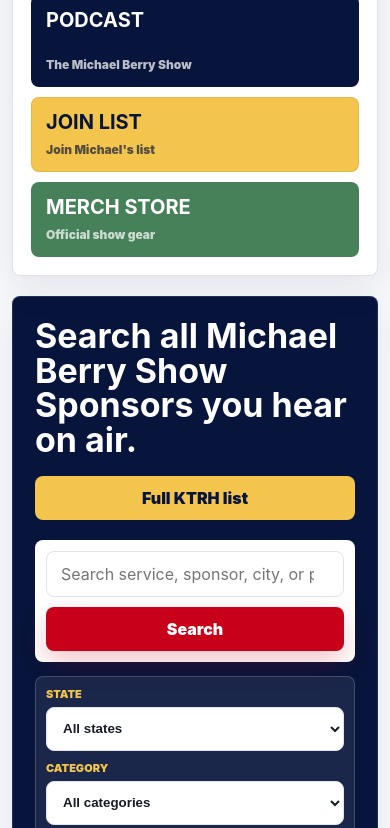
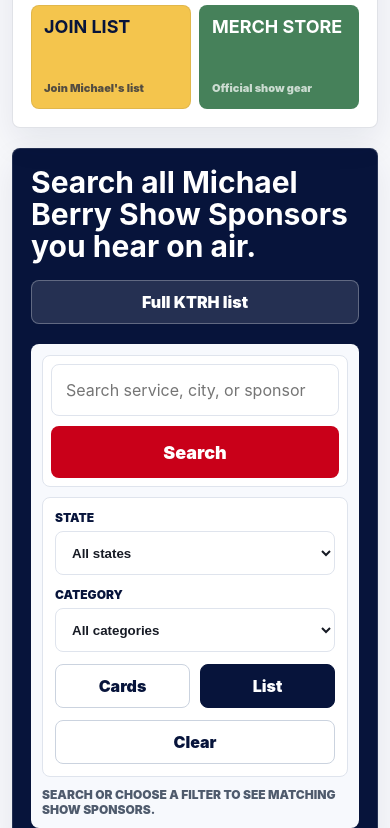
Before and after one commit to hak-tx/mb-show, a website: page index.html in a window 390 px wide. Shown: the part 843-1671 px from the top of the page. Drawn offline with Linux system fonts and the light colour scheme.

Commit message:
Simplify mobile sponsor directory

```diff
--- a/index.html
+++ b/index.html
@@ -13,7 +13,7 @@
       rel="icon"
       href="https://michaelberryshow.com/cdn/shop/files/mb-logo-300x276.png?crop=center&height=32&v=1683575562&width=32"
     >
-    <link rel="stylesheet" href="./styles.css?v=15">
+    <link rel="stylesheet" href="./styles.css?v=16">
   </head>
   <body>
     <header class="topbar site-header">
@@ -101,7 +101,7 @@
         <div class="directory-shell">
           <form class="search-row" role="search" aria-label="Search sponsors" id="sponsor-search-form">
             <label class="sr-only" for="sponsor-search">Search sponsors</label>
-            <input id="sponsor-search" name="q" type="search" placeholder="Search service, sponsor, city, or phone">
+            <input id="sponsor-search" name="q" type="search" placeholder="Search service, city, or sponsor">
             <button type="submit">Search</button>
           </form>
 
--- a/styles.css
+++ b/styles.css
@@ -387,13 +387,19 @@ h1 {
 }
 
 .sponsor-band .text-link {
-  color: var(--navy);
-  background: var(--gold);
+  color: var(--white);
+  border: 1px solid rgba(255, 255, 255, 0.28);
+  background: rgba(255, 255, 255, 0.12);
+  box-shadow: none;
 }
 
 .directory-shell {
   display: grid;
-  gap: 14px;
+  gap: 12px;
+  padding: 12px;
+  border: 1px solid rgba(255, 255, 255, 0.16);
+  border-radius: 8px;
+  background: #f7f9fd;
 }
 
 .search-row {
@@ -401,7 +407,7 @@ h1 {
   grid-template-columns: 1fr auto;
   gap: 10px;
   padding: 10px;
-  border: 1px solid rgba(255, 255, 255, 0.16);
+  border: 1px solid #dfe4ed;
   border-radius: 8px;
   background: var(--white);
 }
@@ -418,6 +424,7 @@ h1 {
 .search-row button {
   min-width: 112px;
   border: 0;
+  box-shadow: none;
 }
 
 .directory-controls {
@@ -426,9 +433,9 @@ h1 {
   gap: 10px;
   align-items: end;
   padding: 10px;
-  border: 1px solid rgba(255, 255, 255, 0.18);
+  border: 1px solid #dfe4ed;
   border-radius: 8px;
-  background: rgba(255, 255, 255, 0.08);
+  background: var(--white);
 }
 
 .optional-filter {
@@ -445,8 +452,8 @@ h1 {
 }
 
 .directory-controls label span {
-  color: var(--gold);
-  font-size: 11px;
+  color: var(--navy);
+  font-size: 12px;
   font-weight: 950;
   text-transform: uppercase;
 }
@@ -476,10 +483,10 @@ h1 {
 .clear-filters,
 .more-results button {
   min-height: 44px;
-  border: 1px solid rgba(255, 255, 255, 0.22);
+  border: 1px solid #cbd3df;
   border-radius: 8px;
-  color: var(--white);
-  background: rgba(255, 255, 255, 0.1);
+  color: var(--navy);
+  background: var(--white);
   font-weight: 900;
   cursor: pointer;
   box-shadow: none;
@@ -492,9 +499,9 @@ h1 {
 
 .view-toggle button.is-active,
 .more-results button {
-  color: var(--navy);
-  background: var(--gold);
-  border-color: transparent;
+  color: var(--white);
+  background: var(--navy);
+  border-color: var(--navy);
 }
 
 .clear-filters {
@@ -503,7 +510,7 @@ h1 {
 
 .result-count {
   margin: 0;
-  color: rgba(255, 255, 255, 0.72);
+  color: #4f5b6d;
 }
 
 .sponsor-list {
@@ -524,9 +531,9 @@ h1 {
   gap: 12px;
   min-height: 184px;
   padding: 16px;
-  border: 1px solid rgba(255, 255, 255, 0.16);
+  border: 1px solid #dfe4ed;
   border-radius: 8px;
-  background: rgba(255, 255, 255, 0.09);
+  background: var(--white);
 }
 
 .sponsor-list.list-view article {
@@ -540,34 +547,34 @@ h1 {
 }
 
 .sponsor-list span {
-  color: var(--gold);
+  color: var(--red);
 }
 
 .sponsor-list h3 {
   margin-bottom: 8px;
-  color: var(--white);
+  color: var(--navy);
   font-size: 21px;
   line-height: 1.04;
 }
 
 .sponsor-list p {
   margin-bottom: 14px;
-  color: rgba(255, 255, 255, 0.76);
+  color: var(--muted);
 }
 
 .sponsor-list .sponsor-meta {
   min-height: 34px;
   margin-bottom: 14px;
-  color: rgba(255, 255, 255, 0.64);
+  color: var(--muted);
   font-size: 13px;
   font-weight: 750;
 }
 
 .sponsor-list a {
-  color: var(--white);
+  color: var(--navy);
   font-weight: 950;
   text-decoration: underline;
-  text-decoration-color: rgba(246, 196, 67, 0.74);
+  text-decoration-color: rgba(201, 0, 25, 0.72);
   text-underline-offset: 4px;
   white-space: nowrap;
 }
@@ -595,7 +602,7 @@ h1 {
 }
 
 .more-results span {
-  color: rgba(255, 255, 255, 0.72);
+  color: #4f5b6d;
   font-size: 13px;
   font-weight: 850;
 }
@@ -876,7 +883,6 @@ h1 {
     font-size: 34px;
   }
 
-  .quick-links,
   .sponsor-list,
   .product-grid,
   .store-links,
@@ -893,6 +899,63 @@ h1 {
   .live-times {
     grid-template-columns: 1fr;
     gap: 4px;
+  }
+
+  .quick-links {
+    grid-template-columns: repeat(2, minmax(0, 1fr));
+    grid-template-rows: repeat(2, minmax(104px, 1fr));
+    gap: 8px;
+  }
+
+  .quick-links a {
+    padding: 12px;
+  }
+
+  .quick-links strong {
+    font-size: 18px;
+    line-height: 1.05;
+  }
+
+  .quick-links span {
+    margin-top: 8px;
+    font-size: 11px;
+    line-height: 1.25;
+  }
+
+  .sponsor-band {
+    padding: 18px;
+  }
+
+  .sponsor-band .section-heading h2 {
+    font-size: 30px;
+    line-height: 1.06;
+  }
+
+  .directory-shell {
+    gap: 10px;
+    padding: 10px;
+  }
+
+  .search-row {
+    padding: 8px;
+  }
+
+  .search-row input,
+  .search-row button {
+    min-height: 52px;
+  }
+
+  .search-row input {
+    font-size: 16px;
+  }
+
+  .search-row button {
+    font-size: 18px;
+  }
+
+  .directory-controls {
+    gap: 12px;
+    padding: 12px;
   }
 
   .button,
```
Also changed, not shown: design-qa.md (+7 -1 lines), tests/directory.spec.mjs (+8 -0 lines).
